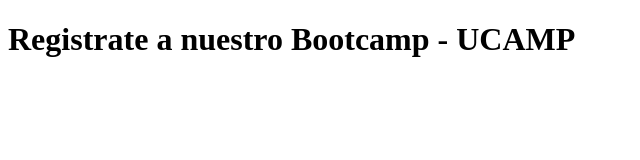
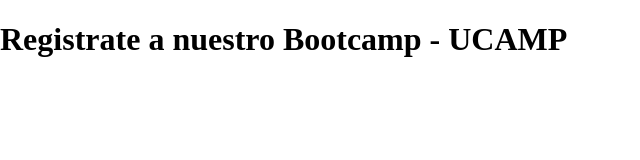
Before and after one commit to kalg12/formulario-ejercicio-c46, a plain HTML site: page index.html in a window 1280 px wide. Shown: the whole page, without its empty margins (0-640 px from the left). Drawn offline with Linux system fonts and the light colour scheme.

Commit message:
Estructura del proyecto

```diff
--- /dev/null
+++ b/css/main.css
@@ -0,0 +1,5 @@
+body {
+  box-sizing: border-box;
+  padding: 0;
+  margin: 0;
+}
--- a/index.html
+++ b/index.html
@@ -4,8 +4,12 @@
     <meta charset="UTF-8" />
     <meta name="viewport" content="width=device-width, initial-scale=1.0" />
     <title>Formulario - Ejercicio</title>
+    <link rel="stylesheet" href="./css/main.css" />
   </head>
   <body>
     <h1>Registrate a nuestro Bootcamp - UCAMP</h1>
+
+    <!-- Script -->
+    <script src="./js/main.js"></script>
   </body>
 </html>
--- /dev/null
+++ b/js/main.js
@@ -0,0 +1 @@
+console.log("Ejercicio Práctico");
```
